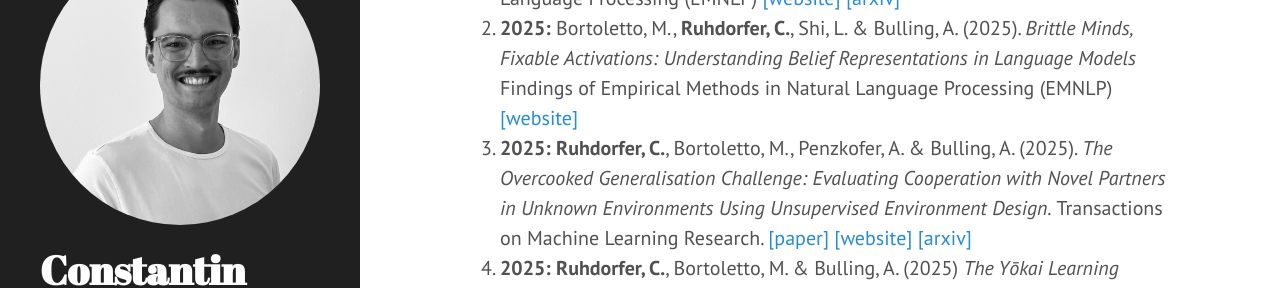
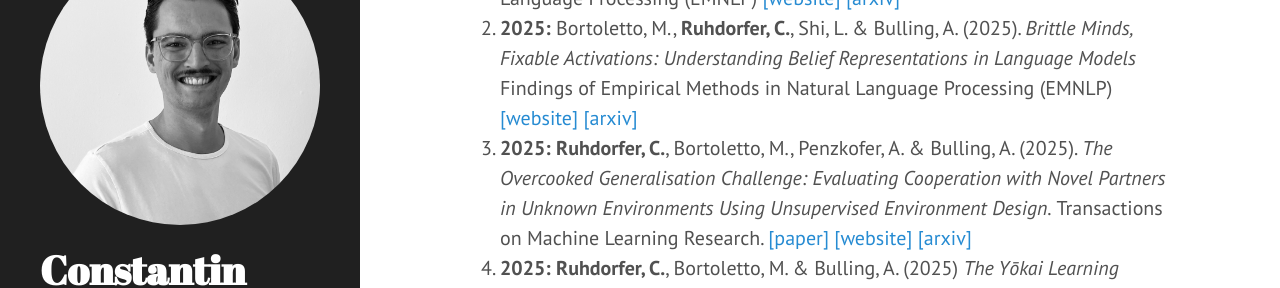
Before and after one commit to ConstantinRuhdorfer/constantinruhdorfer.github.io, a Jekyll site: the page built from index.html, in a window 1280 px wide and 900 px high, scrolled down 862 px. Shown: the part 155-443 px from the top of the window. Built offline with Jekyll 4.4.1, drawn with Linux system fonts in a browser that asks for light colours; the list of posts is cut into pages by our own code.

Commit message:
Update index.html

```diff
--- a/index.html
+++ b/index.html
@@ -27,11 +27,11 @@ For students interested in a project or thesis please check the <a href="https:/
 
 <ol>
   <li><b>2025:</b> Bortoletto, M., <b>Ruhdorfer, C.</b> & Bulling, A. (2025). <i>ToM-SSI: Evaluating Theory of Mind in Situated Social Interactions</i> Proc. Empirical Methods in Natural Language Processing (EMNLP) <a href="https://collaborative-ai.org/publications/bortoletto25_emnlp/">[website]</a> <a href="https://www.arxiv.org/abs/2509.05066">[arxiv]</a> </li>
-  <li><b>2025:</b> Bortoletto, M., <b>Ruhdorfer, C.</b>, Shi, L. & Bulling, A. (2025). <i>Brittle Minds, Fixable Activations: Understanding Belief Representations in Language Models</i> Findings of Empirical Methods in Natural Language Processing (EMNLP) <a href="https://collaborative-ai.org/publications/bortoletto25_femnlp/">[website]</a></li>
+  <li><b>2025:</b> Bortoletto, M., <b>Ruhdorfer, C.</b>, Shi, L. & Bulling, A. (2025). <i>Brittle Minds, Fixable Activations: Understanding Belief Representations in Language Models</i> Findings of Empirical Methods in Natural Language Processing (EMNLP) <a href="https://collaborative-ai.org/publications/bortoletto25_femnlp/">[website]</a> <a href="https://arxiv.org/abs/2406.17513">[arxiv]</a></li>
   <li><b>2025:</b> <b>Ruhdorfer, C.</b>, Bortoletto, M., Penzkofer, A. & Bulling, A. (2025). <i>The Overcooked Generalisation Challenge: Evaluating Cooperation with Novel Partners in Unknown Environments Using Unsupervised Environment Design.</i> Transactions on Machine Learning Research. <a href="https://openreview.net/pdf?id=K2KtcMlW6j">[paper]</a> <a href="https://www.collaborative-ai.org/publications/ruhdorfer2024_arxiv/">[website]</a> <a href="https://arxiv.org/abs/2406.17949">[arxiv]</a></li>
   <li><b>2025:</b> <b>Ruhdorfer, C.</b>, Bortoletto, M. & Bulling, A. (2025) <i>The Yōkai Learning Environment: Tracking Beliefs Over Space and Time</i> IJCAI Workshop on Generative AI & Theory of Mind In Communicating Agents <a href="https://tomworkshop.github.io/assets/acceptedPapers/1_Yokai_Learning_Environment.pdf">[paper]</a> <a href="https://collaborative-ai.org/publications/ruhdorfer25_ijcaiw/">[website]</a> <a href="https://arxiv.org/abs/2508.12480">[arxiv]</a></li> </li>
   <li><b>2024:</b> Bortoletto, M., <b>Ruhdorfer, C.</b>, Shi, L. & Bulling, A. (2024). <i>Explicit Modelling of Theory of Mind for Belief Prediction in Nonverbal Social Interactions.</i> Proc. European Conference on Artificial Intelligence (ECAI), pp. 1–7, 2024. <b>(oral)</b> <a href="https://collaborative-ai.org/publications/bortoletto24_ecai.pdf">[paper]</a> <a href="https://www.collaborative-ai.org/publications/bortoletto24_ecai/">[website]</a> <a href="https://arxiv.org/abs/2407.06762">[arxiv]</a></li>
-  <li><b>2024:</b> Bortoletto, M., <b>Ruhdorfer, C.</b>, Shi, L. & Bulling, A. (2024). <i>Benchmarking Mental State Representations in Language Models.</i> ICML Workshop on Mechanistic Interpretability. <a href="https://www.collaborative-ai.org/publications/bortoletto24_icmlw.pdf">[paper]</a> <a href="https://www.collaborative-ai.org/publications/bortoletto24_icmlw/">[website]</a> <a href="https://arxiv.org/abs/2406.17513">[arxiv]</a></li>
+  <li><b>2024:</b> Bortoletto, M., <b>Ruhdorfer, C.</b>, Shi, L. & Bulling, A. (2024). <i>Benchmarking Mental State Representations in Language Models.</i> ICML Workshop on Mechanistic Interpretability. <a href="https://www.collaborative-ai.org/publications/bortoletto24_icmlw.pdf">[paper]</a> <a href="https://www.collaborative-ai.org/publications/bortoletto24_icmlw/">[website]</a> <a href="https://arxiv.org/abs/2406.17513v1">[arxiv]</a></li>
   <li><b>2024:</b> Bortoletto, M., <b>Ruhdorfer, C.</b>, Abdessaied, A., Shi, L. & Bulling, A. (2024). <i>Limits of Theory of Mind Modelling in Dialogue-Based Collaborative Plan Acquisition.</i> Proc. 62nd Annual Meeting of the Association for Computational Linguistics (ACL), pp. 1–16, 2024. <a href="https://www.collaborative-ai.org/publications/bortoletto24_acl.pdf">[paper]</a> <a href="https://www.collaborative-ai.org/publications/bortoletto24_acl/">[website]</a> <a href="https://arxiv.org/abs/2405.12621">[arxiv]</a> <a href="https://aclanthology.org/2024.acl-long.266/">[acl]</a></li>
   <li><b>2024:</b> Wang, Y., Jiang, Y., Hu, Z., <b>Ruhdorfer, C.</b>, Bhâce, M., & Bulling, A. (2024). <i>VisRecall++: Analysing and Predicting Visualisation Recallability from Gaze Bahaviour.</i> Proc. ACM on Human-Computer Interaction (PACM HCI), 1–11. <a href="https://www.collaborative-ai.org/publications/wang24_etra.pdf">[paper]</a> <a href="https://www.collaborative-ai.org/publications/wang24_etra/">[website]</a> <a href="https://dl.acm.org/doi/10.1145/3655613">[acm]</a></li>
   <li><b>2020:</b> <b>Ruhdorfer, C.</b>, & Schulz, S. (2020). <i>Efficient Implementation of Large-Scale Watchlists.</i> PAAR+SC<sup>2</sup> @ International Joint Conference on Automated Reasoning (IJCAR) (pp. 120-133). <a href="http://wwwlehre.dhbw-stuttgart.de/~sschulz/PAPERS/RS-PAAR-2020.pdf">[paper]</a> <a href="http://www.eprover.eu/E-eu/SoftWatch.html">[website]</a></li>
```
